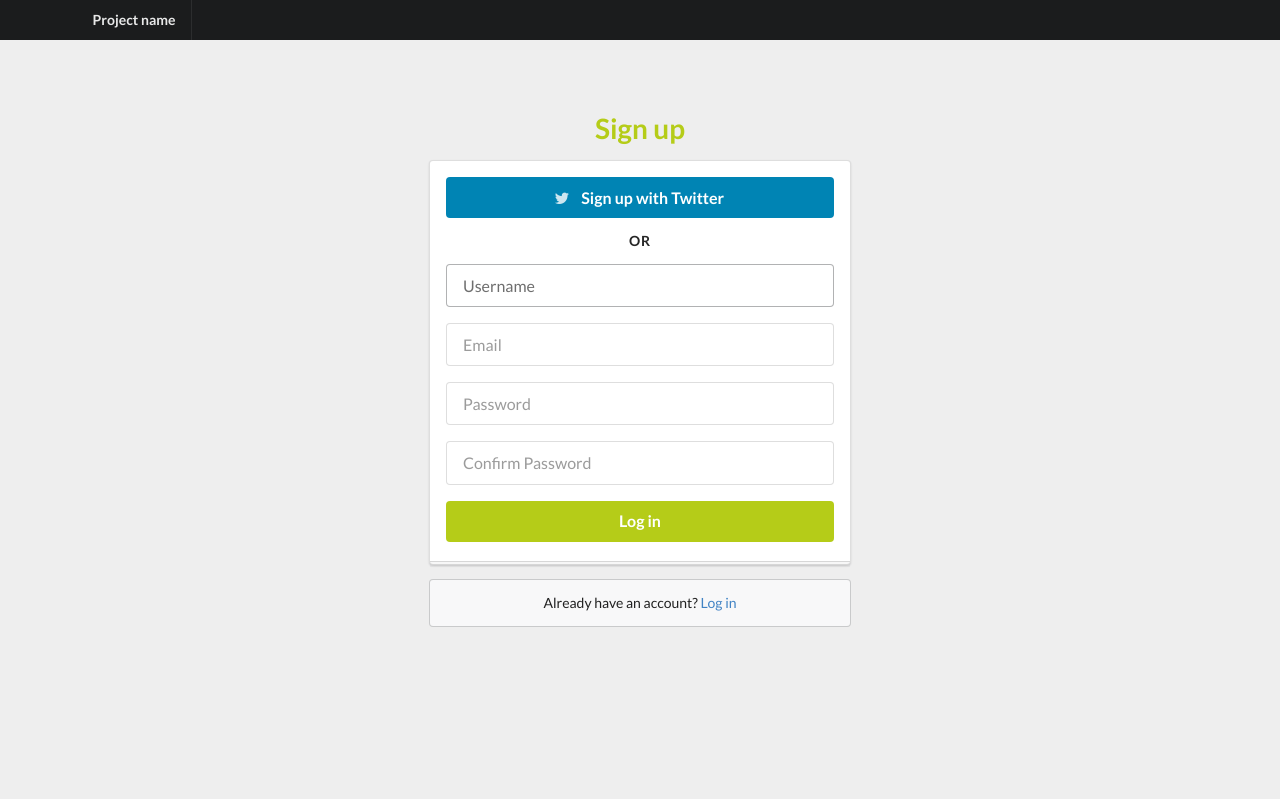
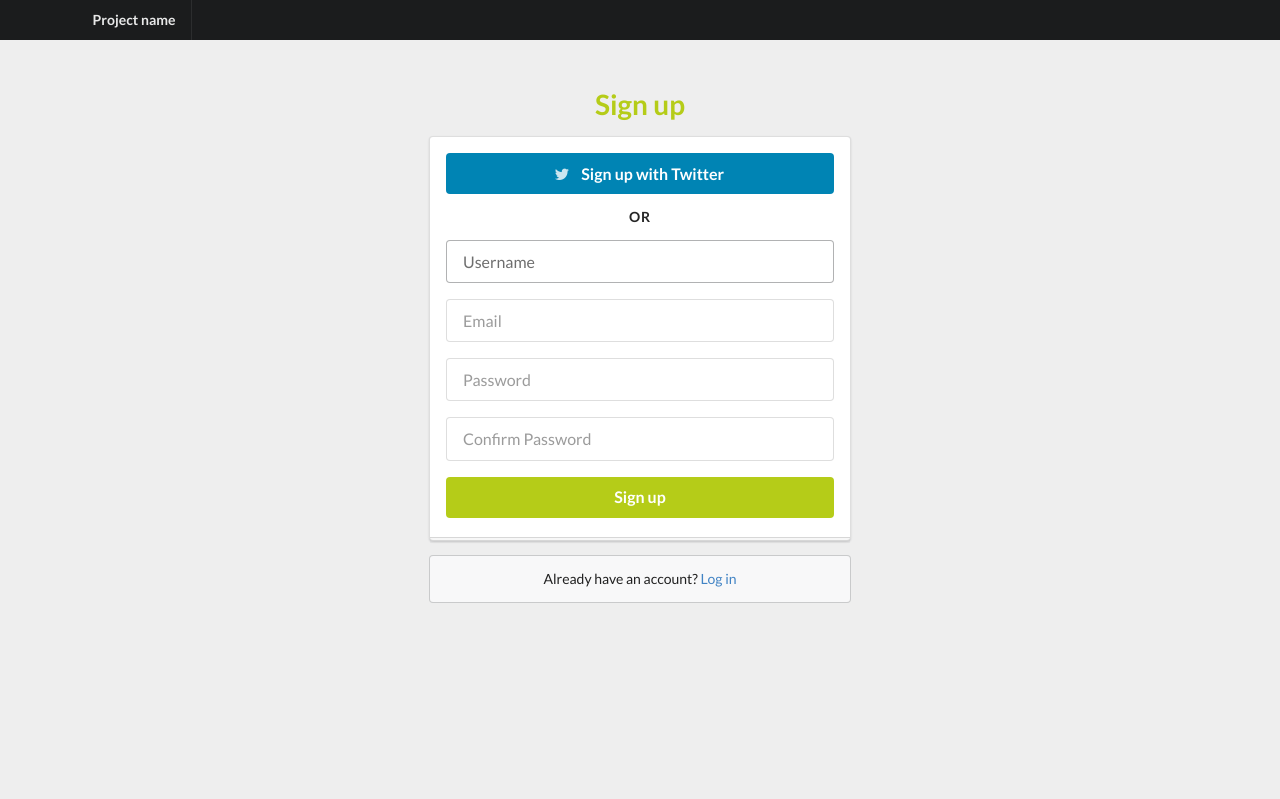
Before and after one commit to jkeat/fboil, a Flask app: page /signup in a window 1280 px wide. Run offline with Flask 2, Linux system fonts and the light colour scheme; some libraries are stand-ins or nearby versions.

Commit message:
Layout big fixes

```diff
--- a/app/static/css/layout.forms.css
+++ b/app/static/css/layout.forms.css
@@ -1,15 +1,10 @@
 body.form-only {
-  padding-top: 40px;
-  padding-bottom: 40px;
   background-color: #eee;
 }
 
-.form-only #wrap {
-  min-height: 100%;
-  height: auto !important;
-  height: 100%;
-  /* Pad bottom by footer height and top my navbar height */
-  padding: 40px 0 0;
+.form-only #content {
+  margin-top: 50px;
+  margin-bottom: 20px;
 }
 
 .form-only .column {
@@ -23,7 +18,3 @@ body.form-only {
   font-size: 12px;
   margin: -10px 0 15px 0;
 }
-
-.form-only div.spotlight {
-  margin: 20px 0;
-}
--- a/app/templates/layouts/form.html
+++ b/app/templates/layouts/form.html
@@ -11,7 +11,7 @@
 {% endblock %}
 
 {% block substance %}
-  <div class="ui middle center aligned spotlight grid">
+  <div class="ui middle center aligned grid">
     <div class="column">
 
       <h1 class="ui olive header">{% block form_header %}{% endblock %}</h1>
--- a/app/templates/layouts/main.html
+++ b/app/templates/layouts/main.html
@@ -10,6 +10,7 @@
 <!-- /meta -->
 
 <!-- styles -->
+<link type="text/css" rel="stylesheet" href="{{ url_for('static', filename='css/layout.main.css') }}" />
 <link type="text/css" rel="stylesheet" href="{{ url_for('static', filename='css/main.css') }}" />
 <link type="text/css" rel="stylesheet" href="{{ url_for('static', filename='css/main.responsive.css') }}" />
 <link type="text/css" rel="stylesheet" href="{{ url_for('static', filename='css/main.quickfix.css') }}" />
--- a/app/templates/layouts/text-page.html
+++ b/app/templates/layouts/text-page.html
@@ -1,8 +1,4 @@
 {% extends 'layouts/main.html' %}
-
-{% block css %}
-	<link type="text/css" rel="stylesheet" href="{{ url_for('static', filename='css/layout.main.css') }}" />
-{% endblock %}
 
 {% block substance %}
 	<div class="ui text container">
--- a/app/templates/users/forms/register.html
+++ b/app/templates/users/forms/register.html
@@ -34,7 +34,7 @@
     {{ form.confirm(placeholder = form.confirm.label.text, required = true) }}
   </div>
 
-  <input class="ui fluid large olive submit button" type="submit" value="Log in">
+  <input class="ui fluid large olive submit button" type="submit" value="Sign up">
 {% endblock %}
 
 
```
Also changed, not shown: app/static/css/layout.main.css (+3 -4 lines).
